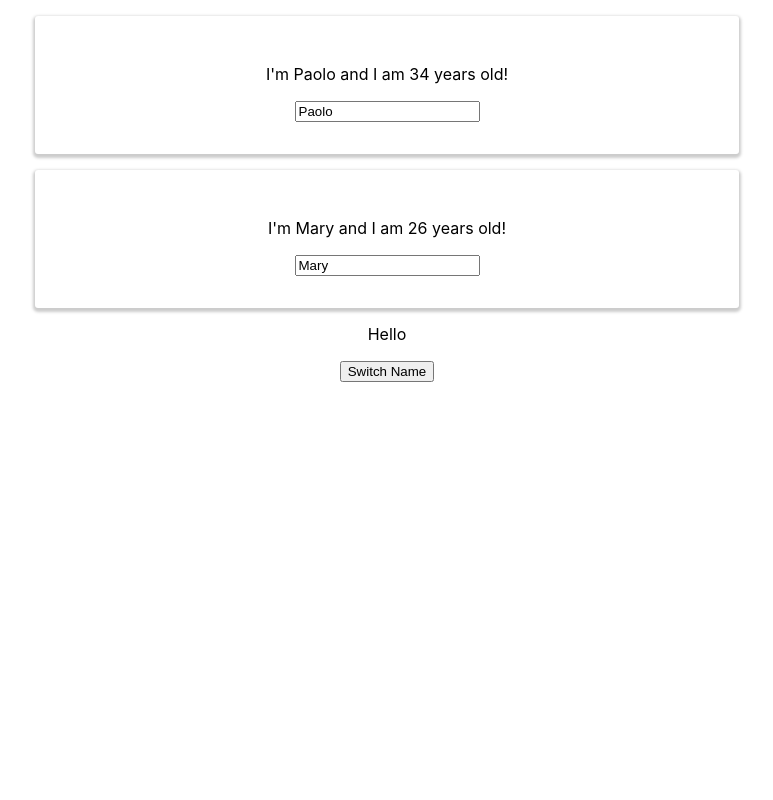
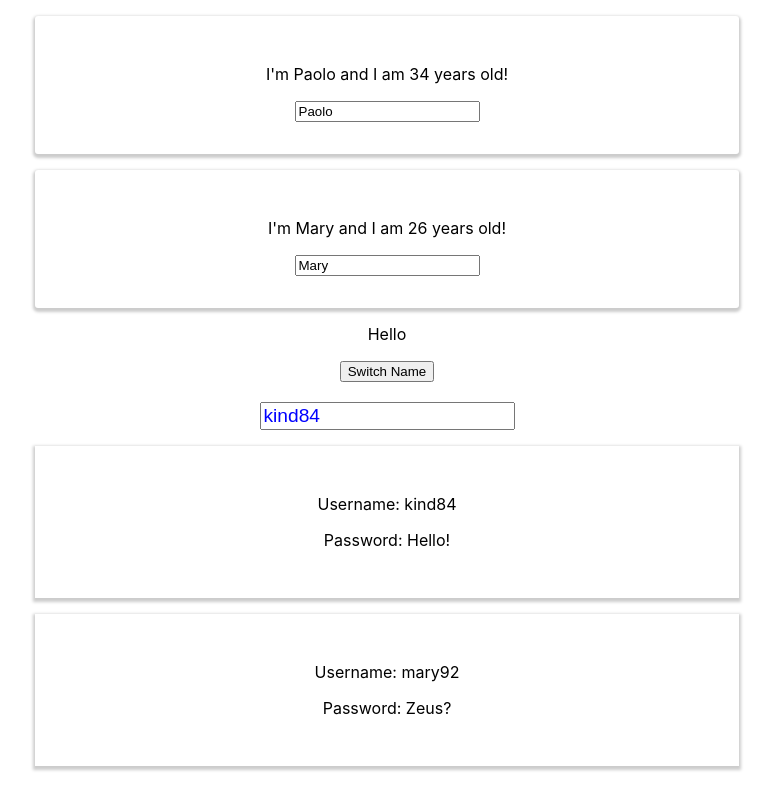
Before and after one commit to kind84/react-complete-guide, a React (Create React App) app: page / in a window 1280 px wide. Shown: the whole page, without its empty margins (253-1026 px from the left). Built offline with nearby package versions, Linux system fonts and the light colour scheme.

Commit message:
Assignment 1

```diff
--- a/src/App.js
+++ b/src/App.js
@@ -1,6 +1,8 @@
 import React, { useState } from 'react'
 import './App.css'
 import Person from './Person/Person'
+import UserInput from './UserInput/UserInput'
+import UserOutput from './UserOutput/UserOutput'
 
 const App = props => {
   const [ personsState, setPersonsState ] = useState({
@@ -12,6 +14,13 @@ const App = props => {
 
   const [ messageState, setMessageState ] = useState({
     message: "Hello"
+  })
+
+  const [ usersState, setUsersState ] = useState({
+    users: [
+      { username: "kind84", password: "Hello!" },
+      { username: "mary92", password: "Zeus?" }
+    ]
   })
 
   const switchNameHandler = (newName) => {
@@ -37,6 +46,19 @@ const App = props => {
     })
   }
 
+  const usernameChangedHandler = (event) => {
+    const u0 = {
+      username: event.target.value,
+      password: usersState.users[0].password
+    }
+    setUsersState({
+      users: [
+        u0,
+        usersState.users[1]
+      ]
+    })
+  }
+
   return (
     <div className="App">
       <Person
@@ -49,6 +71,11 @@ const App = props => {
         click={switchNameHandler.bind(this, 'Marie')}/>
       <p>{messageState.message}</p>
       <button onClick={switchNameHandler.bind(this, 'Maria')}>Switch Name</button>
+      <br></br>
+      <br></br>
+      <UserInput change={usernameChangedHandler} username={usersState.users[0].username} />
+      <UserOutput username={usersState.users[0].username} password={usersState.users[0].password}/>
+      <UserOutput username={usersState.users[1].username} password={usersState.users[1].password}/>
     </div>
   )
 }
--- a/src/Person/Person.js
+++ b/src/Person/Person.js
@@ -1,13 +1,13 @@
 import React from 'react'
 import './Person.css'
 
-const person = (props) => {
+const person = props => {
   return (
     <div className="Person">
       <p onClick={props.click}>
         I'm {props.name} and I am {props.age} years old!
       </p>
-      <input onChange= {props.change} value={props.name} />
+      <input onChange={props.change} value={props.name} />
     </div>
   )
 }
--- /dev/null
+++ b/src/UserInput/UserInput.js
@@ -0,0 +1,16 @@
+import React from 'react'
+
+const UserInput = props => {
+  const style = {
+    fontSize: '1.2rem',
+    color: 'blue'
+  }
+
+  return (
+    <div>
+      <input style={style} onChange={props.change} value={props.username} />
+    </div>
+  )
+}
+
+export default UserInput
--- /dev/null
+++ b/src/UserOutput/UserOutput.css
@@ -0,0 +1,6 @@
+.UserOutput {
+    box-shadow: 0 2px 3px 2px #ccc;
+    width: 50%;
+    margin: 1rem auto;
+    padding: 2rem;
+}
--- /dev/null
+++ b/src/UserOutput/UserOutput.js
@@ -0,0 +1,13 @@
+import React from 'react'
+import './UserOutput.css'
+
+const UserOutput = props => {
+  return (
+    <div className="UserOutput">
+      <p>Username: {props.username}</p>
+      <p>Password: {props.password}</p>
+    </div>
+  )
+}
+
+export default UserOutput
```
Also changed, not shown: 1 other file (tests, documents, lock files or other folders).
